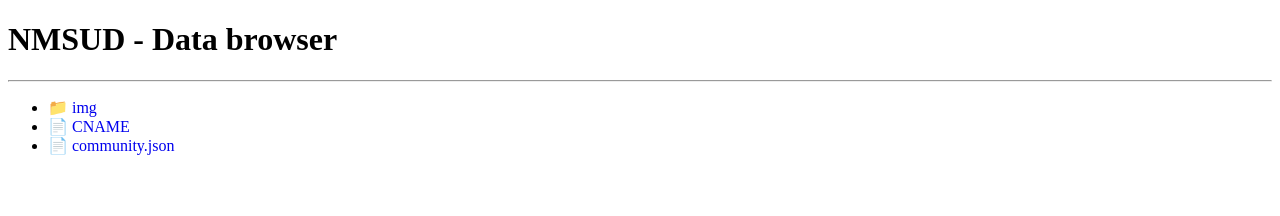
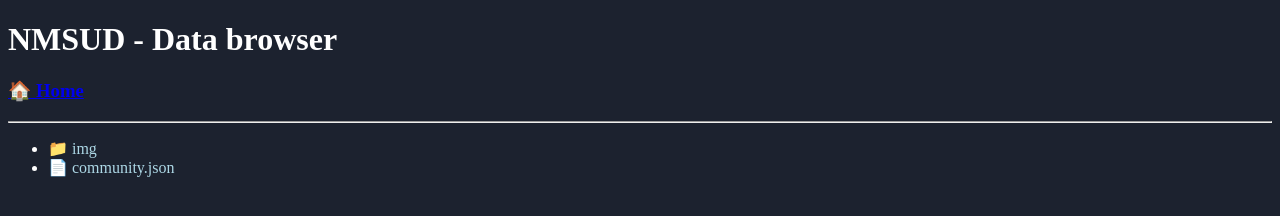
Before and after one commit to NMSUD/FormData, a plain HTML site: page index.html in a window 1280 px wide. Drawn offline with Linux system fonts and the light colour scheme.

Commit message:
Deploying to gh-pages from @ NMSUD/FormData@ea66a059b76a64e2a276986bcc1abce44f4a837c 🚀

```diff
--- a/index.html
+++ b/index.html
@@ -2,21 +2,31 @@
 <!DOCTYPE html>
 <html>
 <head>
+	<title>NMSUD - Data browser</title>
+	<link rel="preconnect" href="https://fonts.googleapis.com">
+	<link rel="preconnect" href="https://fonts.gstatic.com" crossorigin>
+	<link href="https://fonts.googleapis.com/css2?family=Roboto:wght@300&display=swap" rel="stylesheet">
 	<style>
+		h3 li a,
 		ul li a {
 			text-decoration: none;
+            color: lightblue;
+		}
+		body {
+			background: #1c222f;
+			color: #FFFFFF;
 		}
 	</style>
 </head>
 <body>
 
 	<h1>NMSUD - Data browser</h1>
+	<h3><a href="/">🏠 Home</a></h3>
 
 	<hr />
 
 	<ul>
 	<li data-sort="0-img"><a href="./img">📁&nbsp;img</a></li>
-	<li data-sort="1-cname"><a href="./CNAME">📄&nbsp;CNAME</a></li>
 	<li data-sort="1-community.json"><a href="./community.json">📄&nbsp;community.json</a></li>
 	</ul>
 
```
Also changed, not shown: img/community/index.html (+11 -0 lines), img/index.html (+11 -0 lines).
